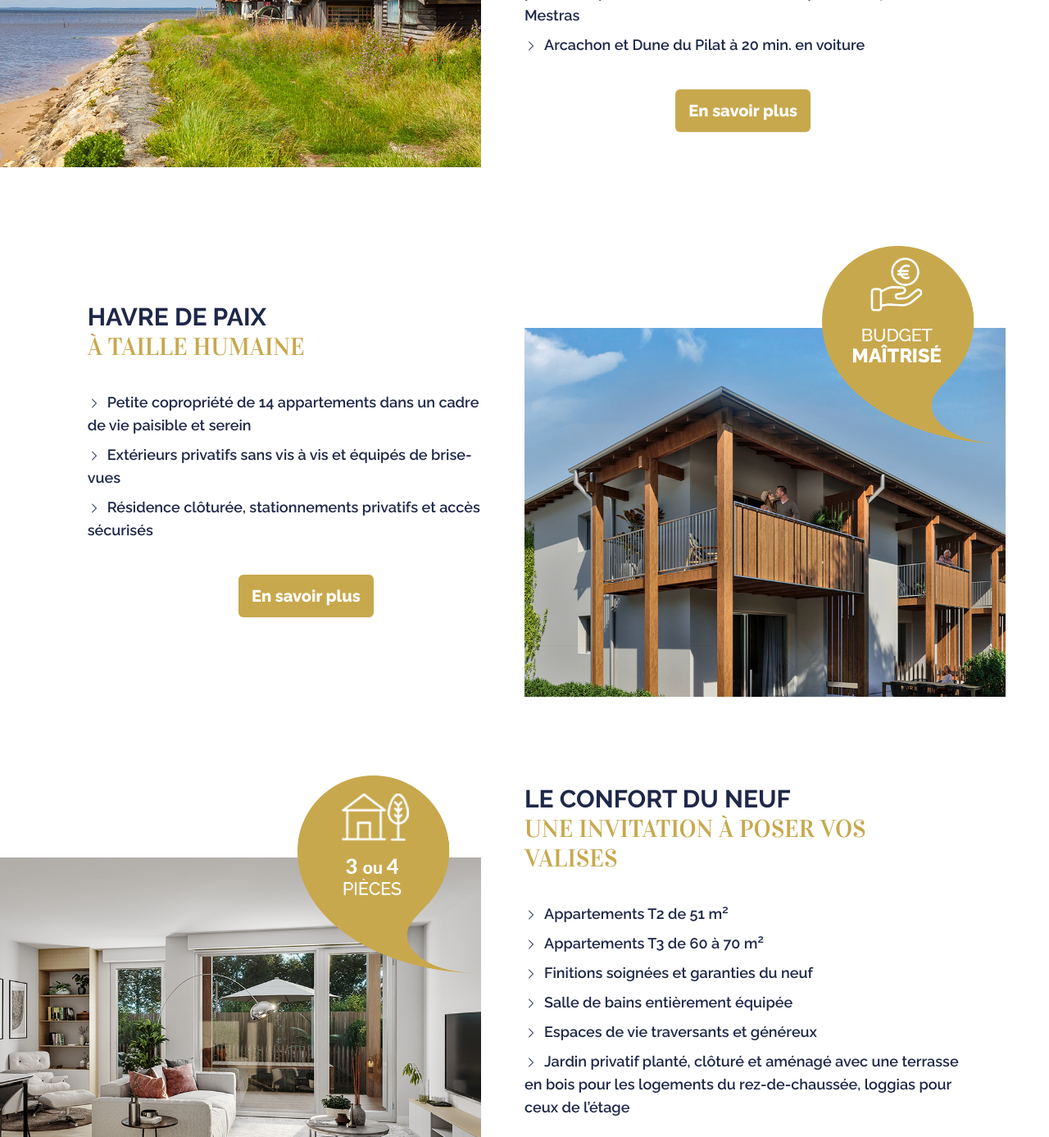
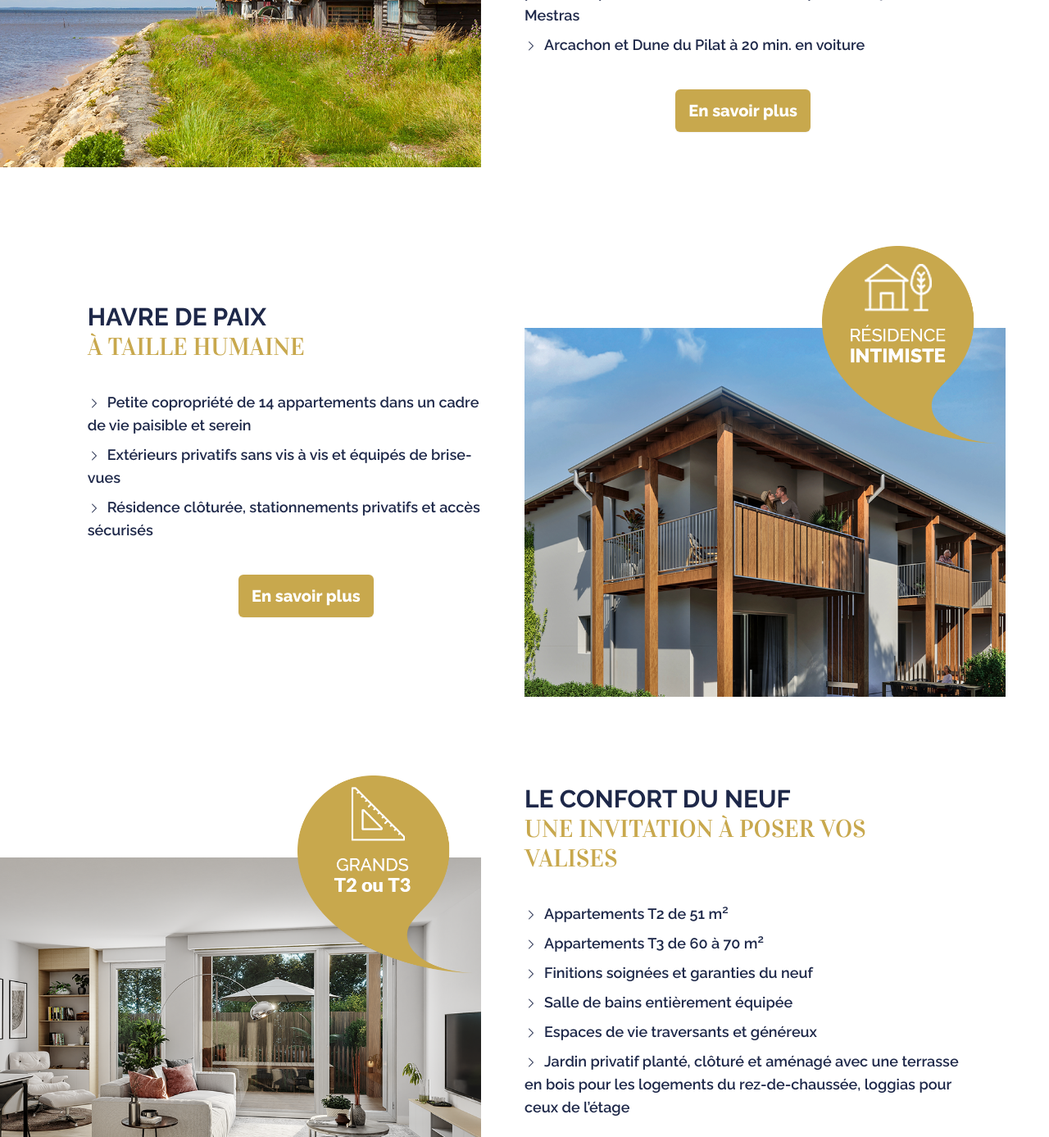
Before and after one commit to magicniclus/lestram, a Next.js app: page / in a window 1280 px wide. Shown: the part 1756-3143 px from the top of the page at 82% size. Built offline with nearby package versions, Linux system fonts and the light colour scheme.

Commit message:
update data

```diff
--- a/pages/index.js
+++ b/pages/index.js
@@ -34,7 +34,7 @@ const dataTwo = {
   ],
   img: "/images/background/house.png",
   imgAlt: "maison",
-  logo: "/images/logos/bulle_budget.png",
+  logo: "/images/logos/bille_intimiste.png",
 };
 const dataThree = {
   title: "LE CONFORT DU NEUF",
@@ -49,7 +49,7 @@ const dataThree = {
   ],
   img: "/images/background/house2.png",
   imgAlt: "maison",
-  logo: "/images/logos/bulle_piece.png",
+  logo: "/images/logos/bulle_size.png",
 };
 
 export default function Home() {
```
Also changed, not shown: public/images/logos/bille_intimiste.png (added), public/images/logos/bulle_size.png (added).
